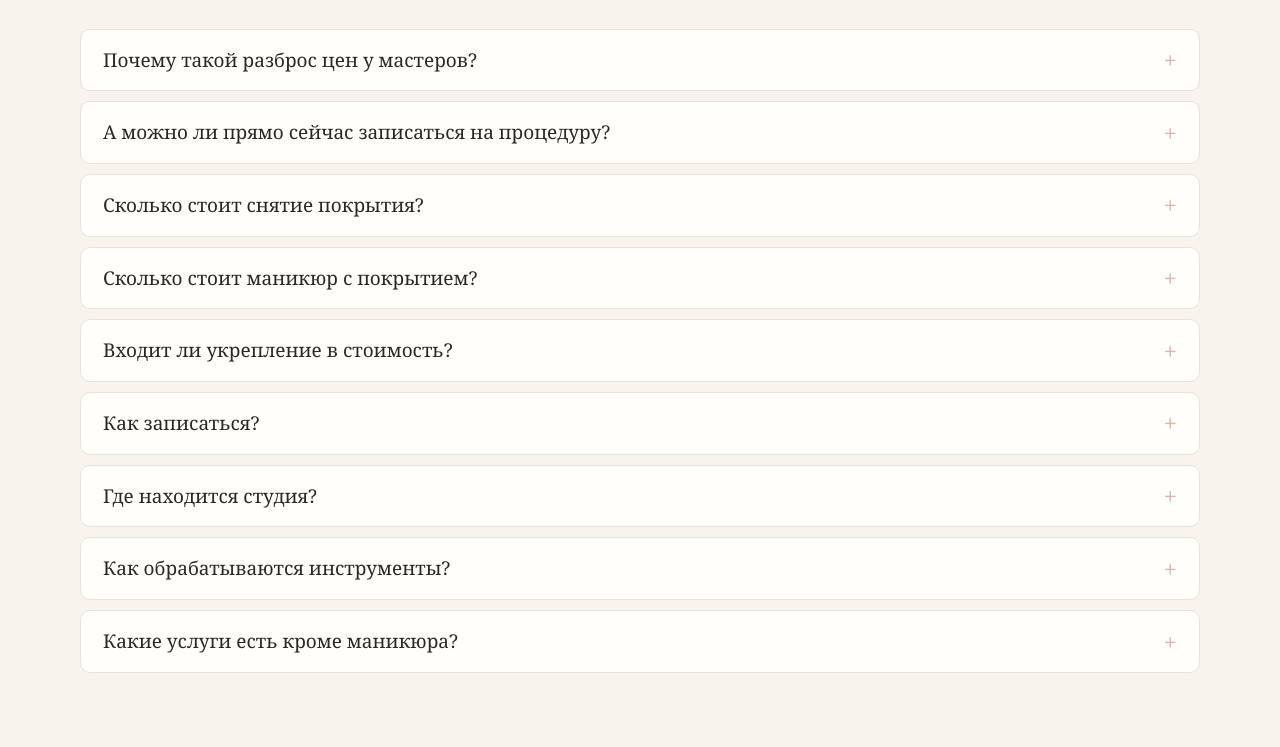
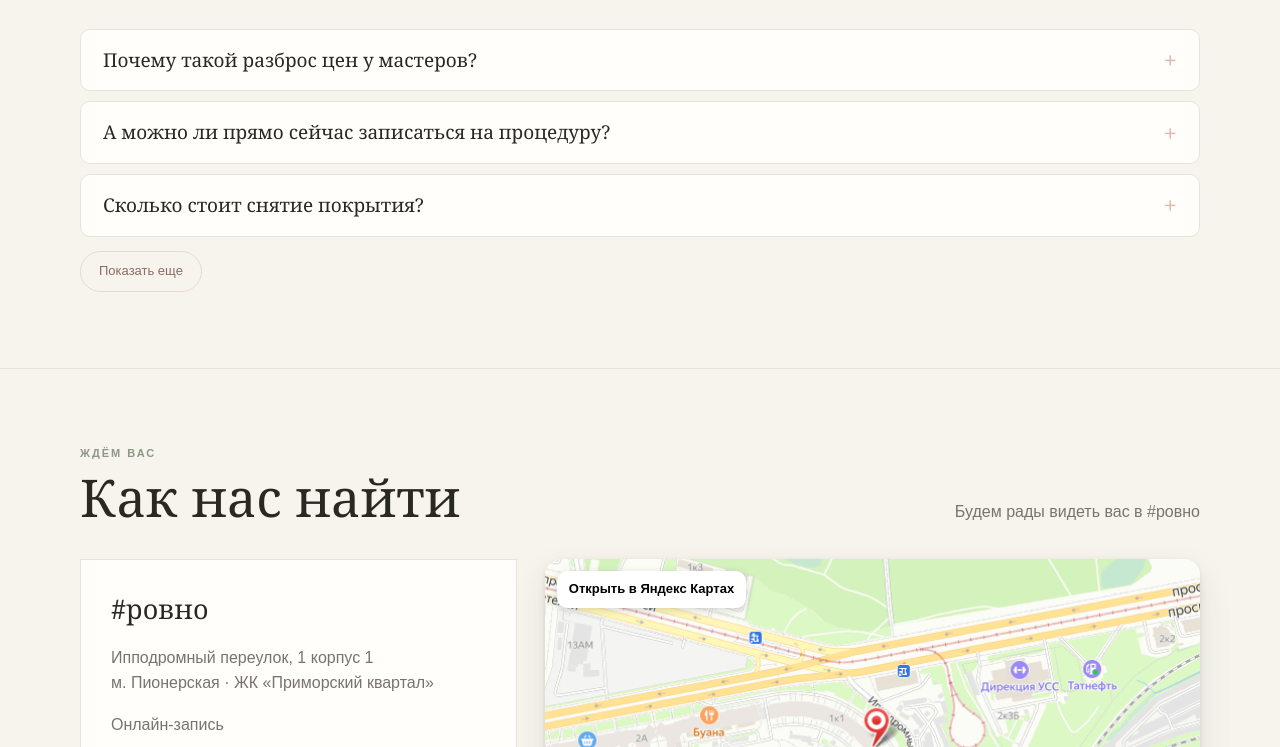
Before and after one commit to aleksejsuhondaevskij-commits/rovno-site, a plain HTML site: page index.html in a window 1280 px wide. Shown: the part 5192-5939 px from the top of the page. Drawn offline with Linux system fonts and the light colour scheme.

Commit message:
Show first three FAQ questions with accessible expand button

```diff
--- a/index.html
+++ b/index.html
@@ -516,7 +516,7 @@
             </div>
             <p>Не нашли ответ — позвоните нам или напишите при онлайн-записи.</p>
           </div>
-          <div class="faq">
+          <div class="faq" id="faq-list">
             <details class="faq-item">
               <summary><h3>Почему такой разброс цен у мастеров?</h3></summary>
               <p>У нас работают мастера разных категорий Стоимость зависит от опыта мастера и скорости выполнения работы</p>
@@ -554,6 +554,7 @@
               <p>Педикюр (в том числе смарт-педикюр)<br>- аппаратный и комбинированный маникюр;<br>- наращивание на верхние и нижние формы;<br>- сложные дизайны: аквариумные трендовые усатые френчи;<br>- ламинирование ресниц</p>
             </details>
           </div>
+          <button type="button" class="service-more faq-more" hidden aria-expanded="false" aria-controls="faq-list">Показать еще</button>
         </div>
       </section>
       <section id="contacts">
@@ -628,6 +629,6 @@
       <button type="button" class="lb-prev" aria-label="Предыдущее фото">‹</button>
       <button type="button" class="lb-next" aria-label="Следующее фото">›</button>
     </div>
-    <script src="js/main.js?v=20261115-15"></script>
+    <script src="js/main.js?v=20261116-faq-more"></script>
   </body>
 </html>
--- a/js/main.js
+++ b/js/main.js
@@ -121,3 +121,24 @@
   window.addEventListener('resize', updateArrows);
   updateArrows();
 })();
+
+// FAQ: три вопроса и раскрытие остальных
+(function () {
+  'use strict';
+  var button = document.querySelector('.faq-more');
+  var items = Array.prototype.slice.call(document.querySelectorAll('#faq-list .faq-item'), 3);
+  if (!button || !items.length) return;
+  function setExpanded(expanded) {
+    items.forEach(function (item) {
+      item.hidden = !expanded;
+      if (!expanded) item.open = false;
+    });
+    button.setAttribute('aria-expanded', String(expanded));
+    button.textContent = expanded ? 'Свернуть' : 'Показать еще';
+  }
+  setExpanded(false);
+  button.hidden = false;
+  button.addEventListener('click', function () {
+    setExpanded(button.getAttribute('aria-expanded') !== 'true');
+  });
+})();
```
